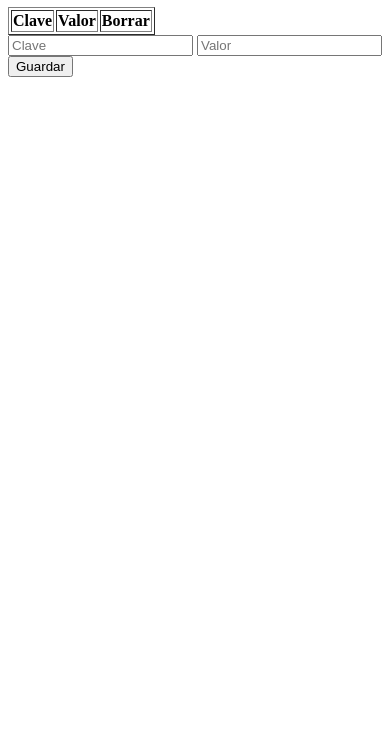
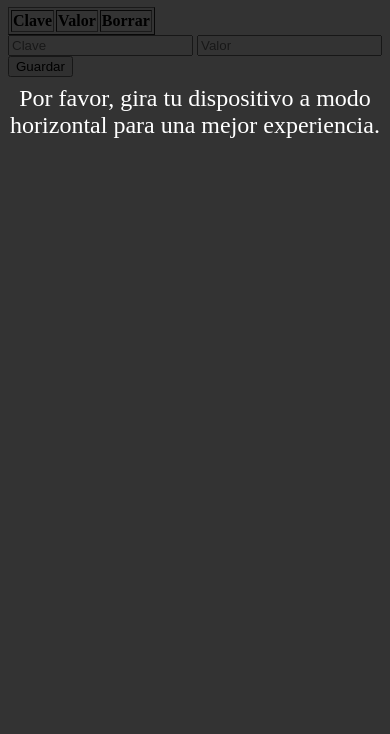
Before and after one commit to igorosabel/IndexedDB-PWA, a plain HTML site: page index.html in a window 390 px wide. Shown: the part 110-844 px from the top of the page. Drawn offline with Linux system fonts and the light colour scheme.

Commit message:
Pruebas para bloqueo de orientacion

```diff
--- a/app.js
+++ b/app.js
@@ -66,6 +66,29 @@ function deleteItem(key) {
   };
 }
 
+if (screen.orientation && screen.orientation.lock) {
+  screen.orientation.lock("landscape").catch((error) => {
+    console.error("Error al bloquear la orientación: " + error);
+  });
+} else {
+  console.warn("La API de bloqueo de orientación no es compatible en este navegador.");
+}
+
+function checkOrientation() {
+  const warning = document.getElementById("orientation-warning");
+  if (window.innerHeight > window.innerWidth) {
+    // Modo vertical (portrait)
+    warning.style.display = "block";
+  } else {
+    // Modo horizontal (landscape)
+    warning.style.display = "none";
+  }
+}
+
+window.addEventListener("load", checkOrientation);
+window.addEventListener("resize", checkOrientation);
+window.addEventListener("orientationchange", checkOrientation);
+
 if ("serviceWorker" in navigator) {
   navigator.serviceWorker.register("/sw.js")
     .then(() => console.log("Service Worker registrado correctamente"))
--- a/index.html
+++ b/index.html
@@ -5,6 +5,23 @@
   <meta name="viewport" content="width=device-width, initial-scale=1.0">
   <title>IndexedDB PWA</title>
   <link rel="manifest" href="manifest.json">
+  <style>
+    .orientation-warning {
+      display: none;
+      position: fixed;
+      top: 0;
+      left: 0;
+      width: 100%;
+      height: 100%;
+      background-color: rgba(0, 0, 0, 0.8);
+      color: white;
+      font-size: 24px;
+      text-align: center;
+      padding-top: 50%;
+      box-sizing: border-box;
+      z-index: 9999;
+    }
+  </style>
 </head>
 <body>
   <h1>Prueba de PWA con IndexedDB</h1>
@@ -28,6 +45,10 @@
     <button type="submit">Guardar</button>
   </form>
 
+  <div class="orientation-warning" id="orientation-warning">
+    Por favor, gira tu dispositivo a modo horizontal para una mejor experiencia.
+  </div>
+
   <script src="app.js"></script>
 </body>
 </html>
```
Also changed, not shown: manifest.json.
